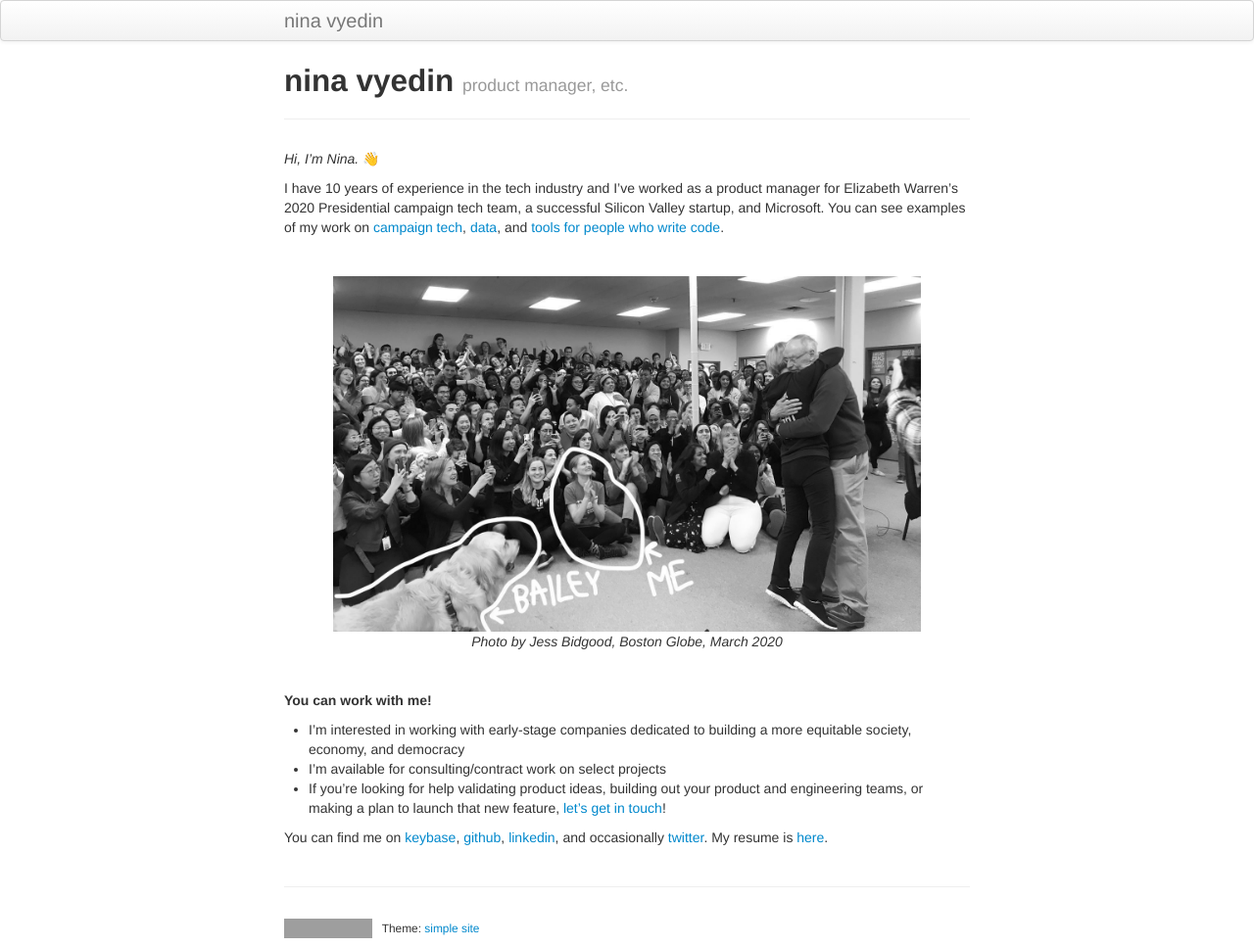
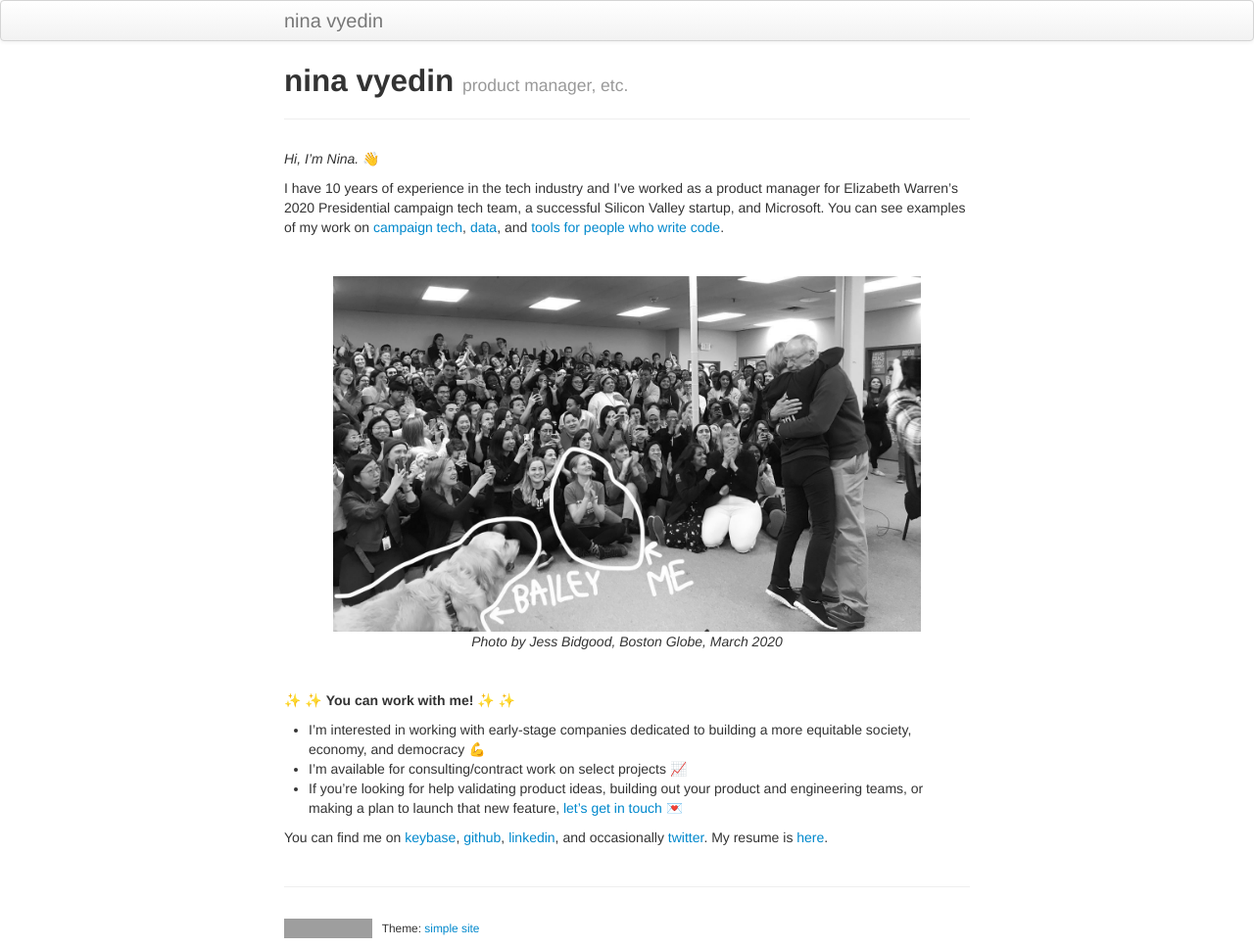
Before and after one commit to vyedin/vyedin.github.io, a Jekyll site: the page built from index.md, in a window 1280 px wide. Shown: the whole page at 98% size. Built offline with Jekyll 4.4.1, drawn with Linux system fonts in a browser that asks for light colours; grey boxes are pictures that could not be loaded.

```diff
--- a/index.md
+++ b/index.md
@@ -16,10 +16,10 @@ I have 10 years of experience in the tech industry and I've worked as a product
 
 <br/>
 
-**You can work with me!**
+✨ ✨ **You can work with me!** ✨ ✨
 
-* I'm interested in working with early-stage companies dedicated to building a more equitable society, economy, and democracy
-* I'm available for consulting/contract work on select projects
-* If you're looking for help validating product ideas, building out your product and engineering teams, or making a plan to launch that new feature, [let's get in touch](mailto:nina@vyed.in)!
+* I'm interested in working with early-stage companies dedicated to building a more equitable society, economy, and democracy 💪
+* I'm available for consulting/contract work on select projects 📈
+* If you're looking for help validating product ideas, building out your product and engineering teams, or making a plan to launch that new feature, [let's get in touch](mailto:nina@vyed.in) 💌
 
 You can find me on [keybase](https://keybase.io/vyedin), [github](https://github.com/vyedin), [linkedin](https://www.linkedin.com/in/vyedin/), and occasionally [twitter](https://twitter.com/vyedin). My resume is [here](nina-resume-2021_2.pdf).
```
